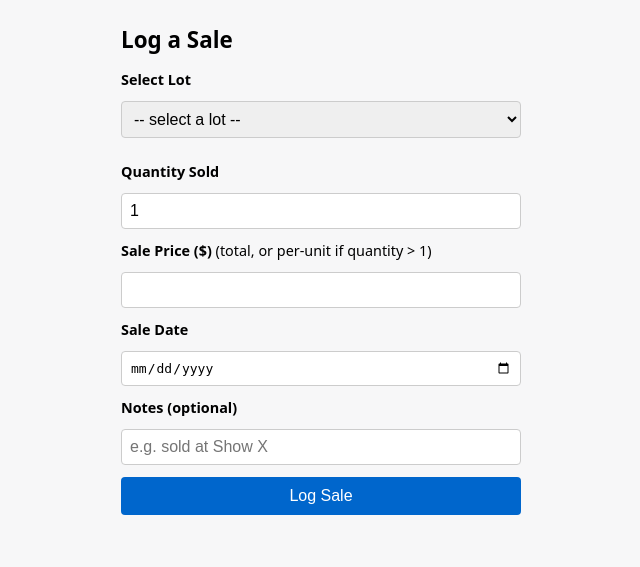
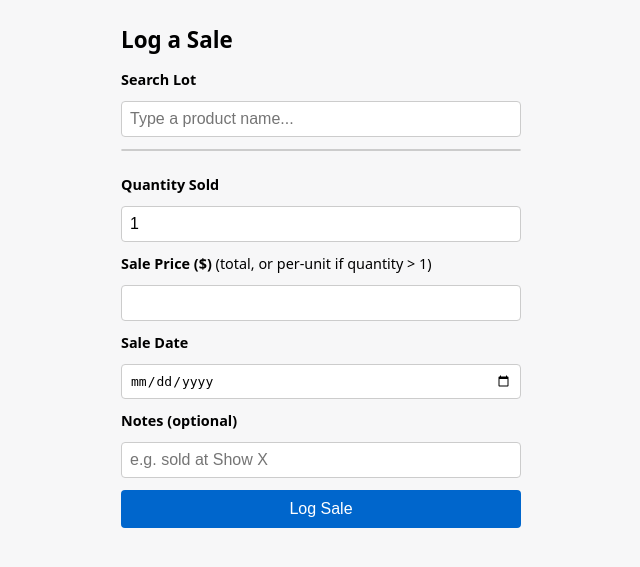
Before and after one commit to evhoang15/Pokemon-Card-Tracker, a Flask app: page /sale in a window 1280 px wide. Shown: the part 55-622 px from the top of the page, without its empty margins (69-709 px from the left). Run offline with Flask 3, Linux system fonts and the light colour scheme; the visitor is signed in with stand-in values (Sample User, id 1); data that the repository does not hold is empty.

Commit message:
Fix sale race condition, add search UI to sale page
Overselling fix: log_sale() previously checked quantity_remaining
and decremented it as two separate statements, allowing two
concurrent sales to both pass the check before either decremented -
possible to oversell the last unit of a lot. Replaced with a single
atomic UPDATE whose WHERE clause enforces the availability check,
so a losing concurrent request cleanly fails instead of racing.

Sale page: replaced the plain lot dropdown with a type-to-search
box, matching the product search UX already used on the purchase
page. Filtering happens client-side against the already-fetched
open-lots list rather than hitting the server per keystroke, since
open lots are a small dataset. Also hardened the filter against
lots with a null product_name (orphaned product references), which
were crashing the search entirely.

```diff
--- a/Database/inventory_app/app.py
+++ b/Database/inventory_app/app.py
@@ -4,8 +4,17 @@ from werkzeug.security import check_password_hash
 import mysql.connector
 import os
 from datetime import timedelta
+import logging
+from logging.handlers import RotatingFileHandler
 
 app = Flask(__name__)
+if not app.debug:
+    handler = RotatingFileHandler("app_errors.log", maxBytes=1_000_000, backupCount=3)
+    handler.setLevel(logging.ERROR)
+    formatter = logging.Formatter("%(asctime)s %(levelname)s: %(message)s [in %(pathname)s:%(lineno)d]")
+    handler.setFormatter(formatter)
+    app.logger.addHandler(handler)
+    app.logger.setLevel(logging.ERROR)
 app.secret_key = ""
 app.config["PERMANENT_SESSION_LIFETIME"] = timedelta(minutes=30)
 
@@ -283,4 +292,4 @@ def add_no_cache_headers(response):
 
 
 if __name__ == "__main__":
-    app.run(debug=True, port=5000)
+    app.run(port=5000, host="0.0.0.0")
--- a/Database/inventory_app/templates/sale.html
+++ b/Database/inventory_app/templates/sale.html
@@ -4,11 +4,11 @@
 <h1>Log a Sale</h1>
 
 <form id="sale-form">
-    <label>Select Lot</label>
-    <select id="lot_id" required>
-        <option value="">Loading lots...</option>
-    </select>
-    <div id="lot-details" style="font-size: 0.85em; color: #555;"></div>
+    <label>Search Lot</label>
+    <input type="text" id="lot_search" placeholder="Type a product name...">
+    <div class="search-results" id="lot-search-results"></div>
+    <div id="selected-lot" style="font-weight: 600;"></div>
+    <input type="hidden" id="lot_id">
 
     <label>Quantity Sold</label>
     <input type="number" id="quantity_sold" value="1" min="1" required>
@@ -29,52 +29,68 @@
 
 <script>
 let lots = [];
+let selectedLotId = null;
 
 function loadLots() {
     fetch("/api/lots")
         .then(r => r.json())
         .then(data => {
             lots = data;
-            const select = document.getElementById("lot_id");
-            select.innerHTML = `<option value="">-- select a lot --</option>`;
-            lots.forEach(lot => {
-                const opt = document.createElement("option");
-                opt.value = lot.lot_id;
-                const numberPart = lot.card_number ? ` #${lot.card_number}` : "";
-                const rarityPart = lot.rarity_name ? ` — ${lot.rarity_name}` : "";
-                opt.textContent = `#${lot.lot_id}: ${lot.product_name}${numberPart}${rarityPart} (${lot.quantity_remaining} remaining)`;
-                select.appendChild(opt);
-            });
         });
 }
 loadLots();
 
-document.getElementById("lot_id").addEventListener("change", (e) => {
-    const lot = lots.find(l => l.lot_id == e.target.value);
-    const detailsDiv = document.getElementById("lot-details");
-    if (lot) {
-        detailsDiv.textContent = `Condition: ${lot.condition_name || "N/A"} | Bought: $${lot.purchase_price} on ${lot.purchase_date} | Remaining: ${lot.quantity_remaining}`;
-    } else {
-        detailsDiv.textContent = "";
+const lotSearchInput = document.getElementById("lot_search");
+const lotResultsDiv = document.getElementById("lot-search-results");
+const selectedLotDiv = document.getElementById("selected-lot");
+
+function formatLotLabel(lot) {
+    const numberPart = lot.card_number ? ` #${lot.card_number}` : "";
+    const rarityPart = lot.rarity_name ? ` — ${lot.rarity_name}` : "";
+    return `${lot.product_name}${numberPart}${rarityPart}`;
+}
+
+lotSearchInput.addEventListener("input", () => {
+    const query = lotSearchInput.value.trim().toLowerCase();
+    lotResultsDiv.innerHTML = "";
+
+    if (query.length < 2) {
+        return;
     }
+
+    const matches = lots.filter(lot => lot.product_name && lot.product_name.toLowerCase().includes(query));
+
+    matches.slice(0, 20).forEach(lot => {
+        const div = document.createElement("div");
+        div.className = "search-result-item";
+        div.textContent = `#${lot.lot_id}: ${formatLotLabel(lot)} (${lot.quantity_remaining} remaining)`;
+        div.onclick = () => {
+            selectedLotId = lot.lot_id;
+            document.getElementById("lot_id").value = lot.lot_id;
+            selectedLotDiv.textContent = `Selected: ${formatLotLabel(lot)} | Condition: ${lot.condition_name || "N/A"} | Bought: $${lot.purchase_price} on ${lot.purchase_date} | Remaining: ${lot.quantity_remaining}`;
+            lotResultsDiv.innerHTML = "";
+            lotSearchInput.value = "";
+        };
+        lotResultsDiv.appendChild(div);
+    });
 });
 
 document.getElementById("sale-form").addEventListener("submit", (e) => {
     e.preventDefault();
     const statusDiv = document.getElementById("status");
 
+    if (!selectedLotId) {
+        statusDiv.innerHTML = `<div class="status-msg status-error">Please select a lot first.</div>`;
+        return;
+    }
+
     const payload = {
-        lot_id: document.getElementById("lot_id").value,
+        lot_id: selectedLotId,
         quantity_sold: document.getElementById("quantity_sold").value,
         sale_price: document.getElementById("sale_price").value,
         sale_date: document.getElementById("sale_date").value,
         notes: document.getElementById("notes").value || null
     };
-
-    if (!payload.lot_id) {
-        statusDiv.innerHTML = `<div class="status-msg status-error">Please select a lot.</div>`;
-        return;
-    }
 
     fetch("/api/sale", {
         method: "POST",
@@ -88,6 +104,8 @@ document.getElementById("sale-form").addEventListener("submit", (e) => {
         } else {
             statusDiv.innerHTML = `<div class="status-msg status-success">Sale logged.</div>`;
             document.getElementById("sale-form").reset();
+            selectedLotId = null;
+            selectedLotDiv.textContent = "";
             loadLots(); // refresh remaining quantities
         }
     });
```
